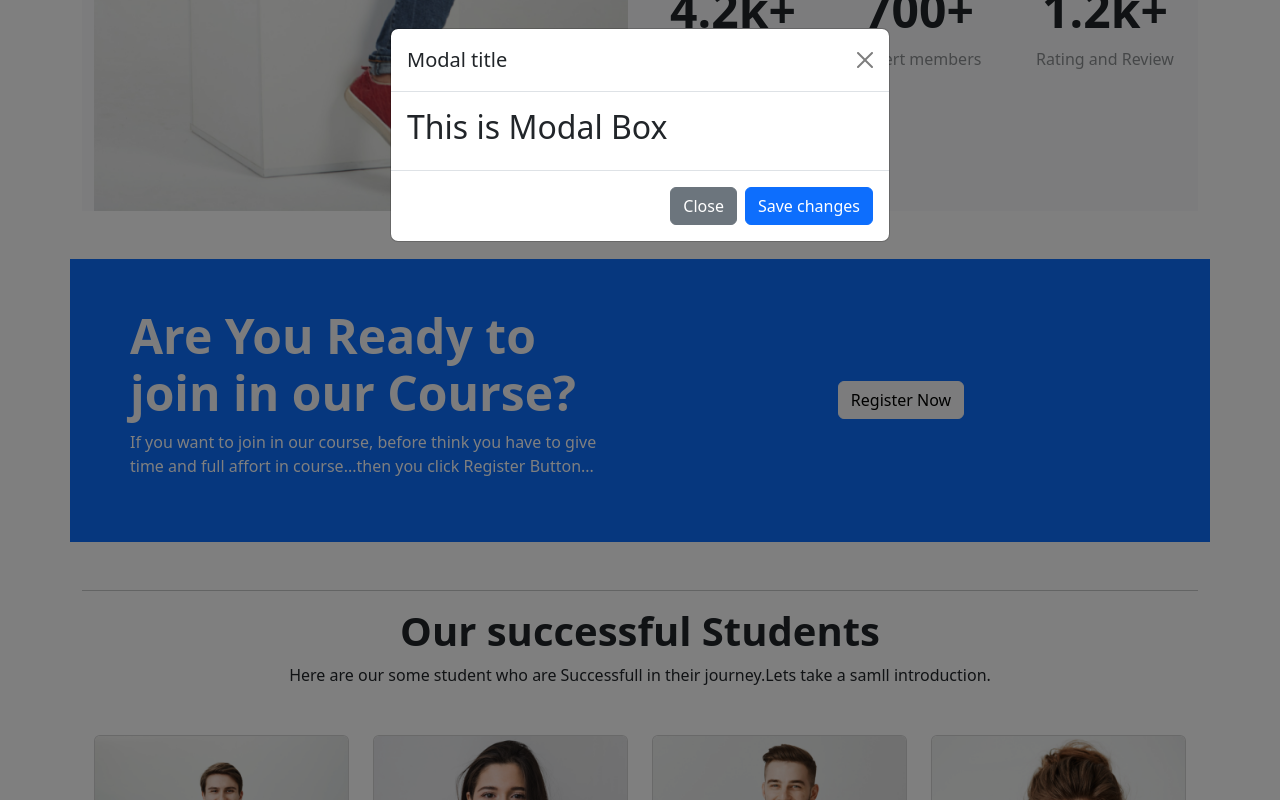
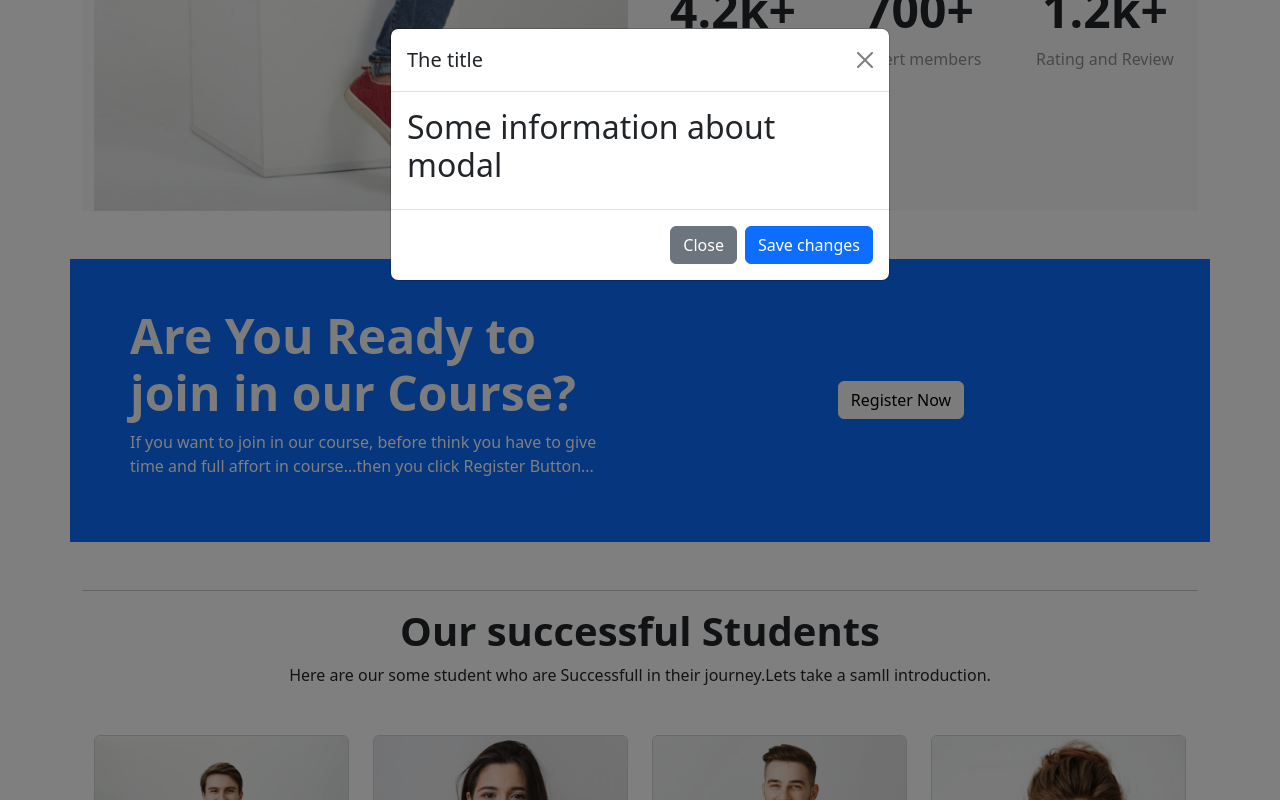
Before and after one commit to Reshad402/Web-3, a plain HTML site: page Index.html in a window 1280 px wide. Both pictures are taken after a click on the button "Register Now". Shown: the part 2428-3228 px from the top of the page. Drawn offline with nearby package versions, Linux system fonts and the light colour scheme.

Commit message:
Modal added text with basic concept and fully checked all the classes

```diff
--- a/Index.html
+++ b/Index.html
@@ -269,18 +269,18 @@
                 Register Now
             </button>
 
-            <!-- Modal -->
+            <!-----------------SECTION OF  Modal ------------------>
             <div class="modal fade" id="exampleModal" tabindex="-1" aria-labelledby="exampleModalLabel"
                 aria-hidden="true">
                 <div class="modal-dialog">
                     <div class="modal-content">
                         <div class="modal-header">
-                            <h5 class="modal-title" id="exampleModalLabel">Modal title</h5>
+                            <h5 class="modal-title" id="exampleModalLabel">The title</h5>
                             <button type="button" class="btn-close" data-bs-dismiss="modal"
                                 aria-label="Close"></button>
                         </div>
                         <div class="modal-body">
-                            <h2>This is Modal Box</h2>
+                            <h2>Some information about modal</h2>
                         </div>
                         <div class="modal-footer">
                             <button type="button" class="btn btn-secondary"
```
